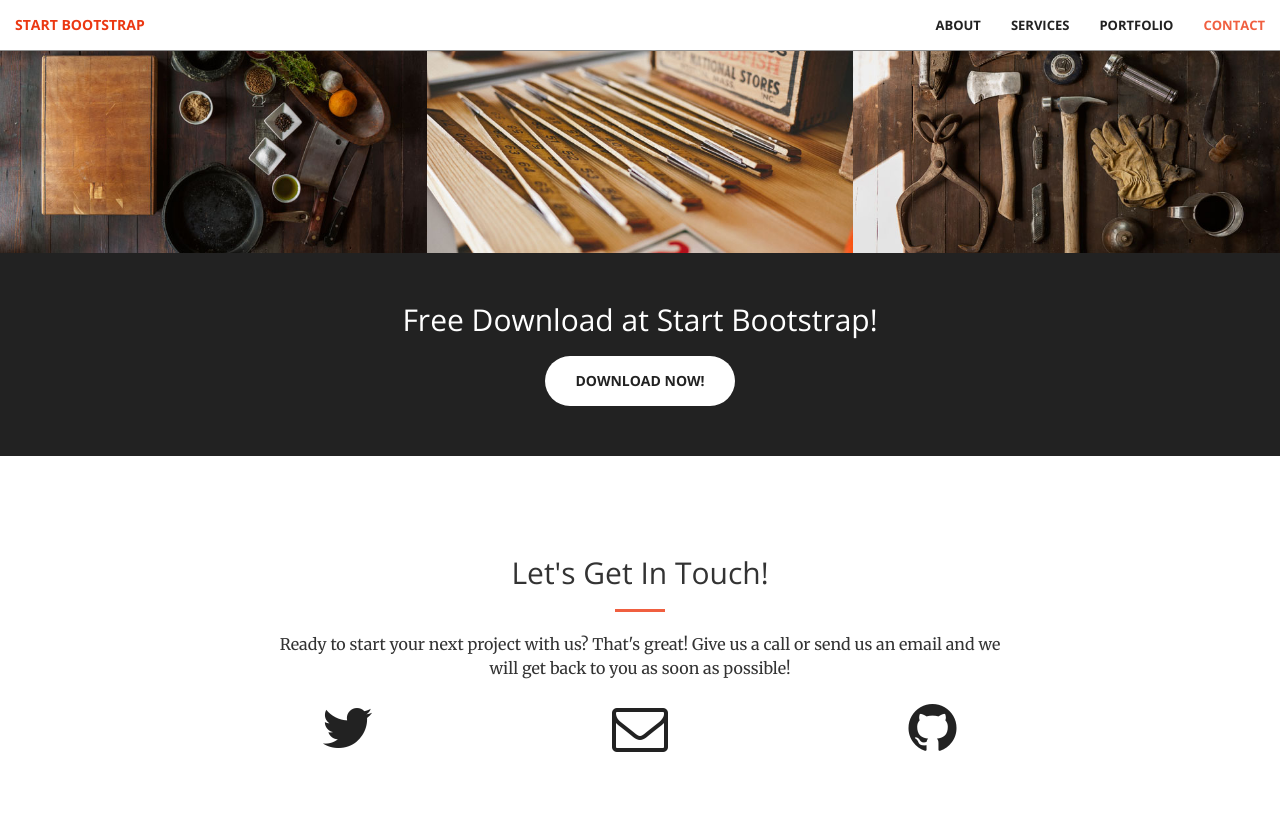
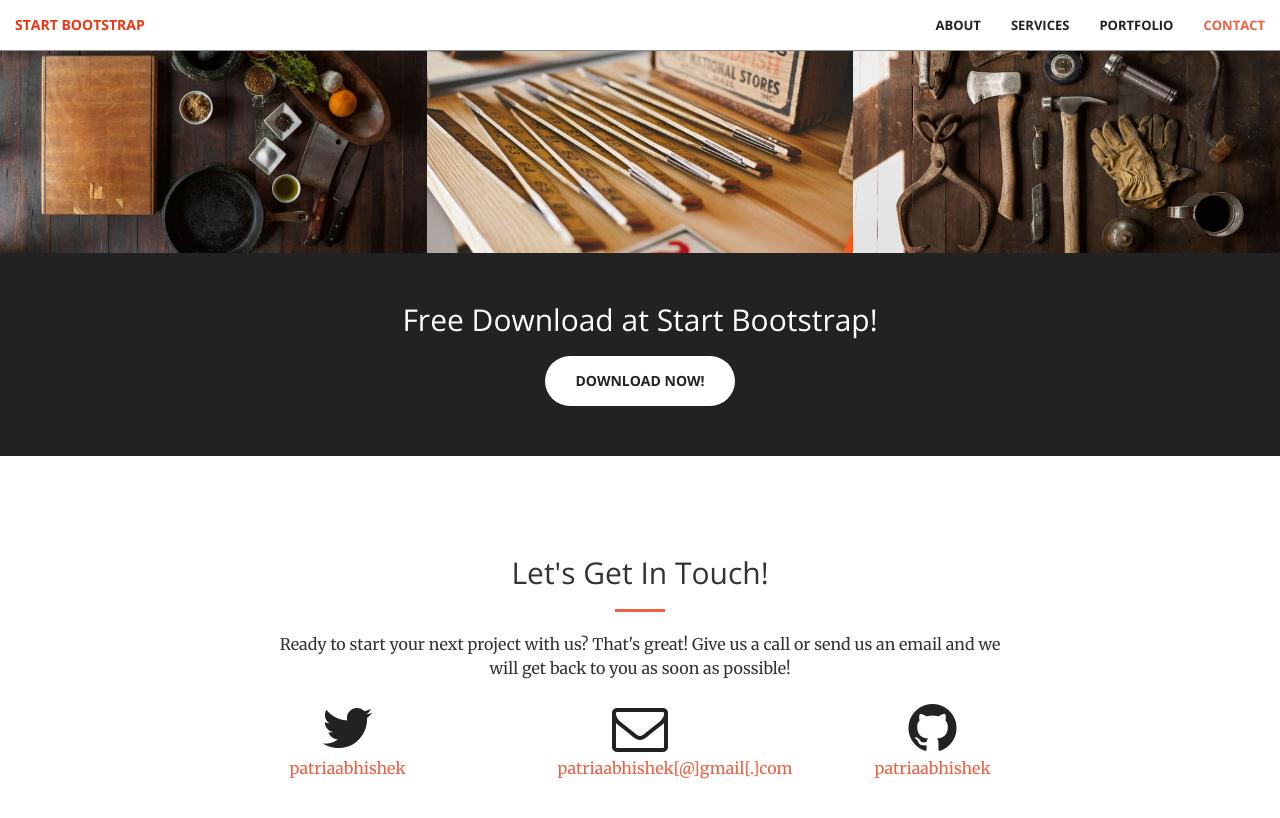
Before and after one commit to patriaabhishek/patriaabhishek.github.io, a Jekyll site: the page built from index.html, in a window 1280 px wide and 900 px high, scrolled down 1981 px. Shown: the top 818 px of the window. Built offline with Jekyll 4.4.1, drawn with Linux system fonts in a browser that asks for light colours.

Commit message:
Change yml

```diff
--- a/_config.yml
+++ b/_config.yml
@@ -1,12 +1,12 @@
 # Site settings
-title:
-email:
+title: Abhishek Patria
+email: patriaabhishek[@]gmail[.]com
 description: > # this means to ignore newlines until "baseurl:"
 baseurl: "" # the subpath of your site, e.g. /blog/
 url: "" # the base hostname & protocol for your site
 
-twitter_username:
-github_username:
+twitter_username: patriaabhishek
+github_username: patriaabhishek
 
 # Build settings
 markdown: kramdown
```
